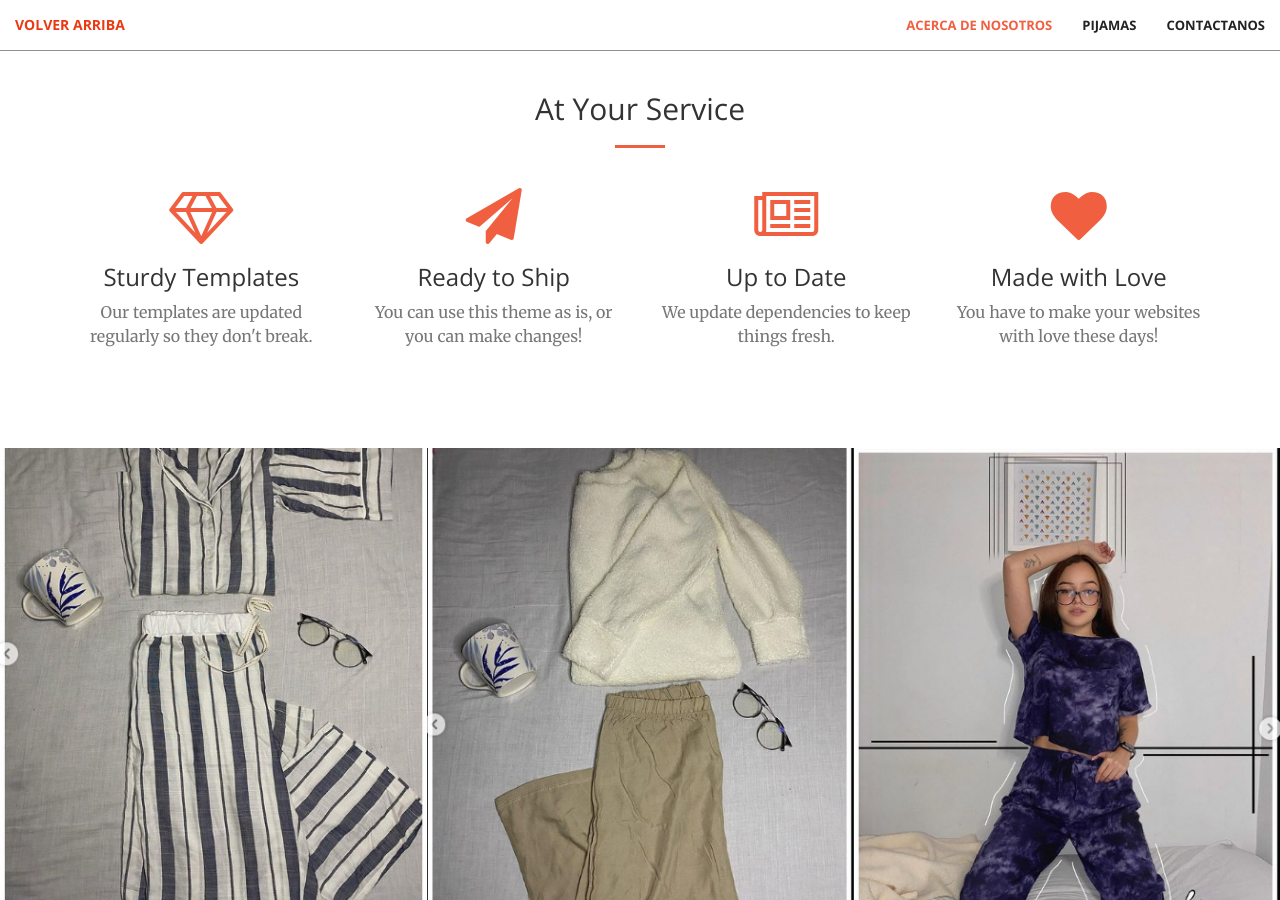
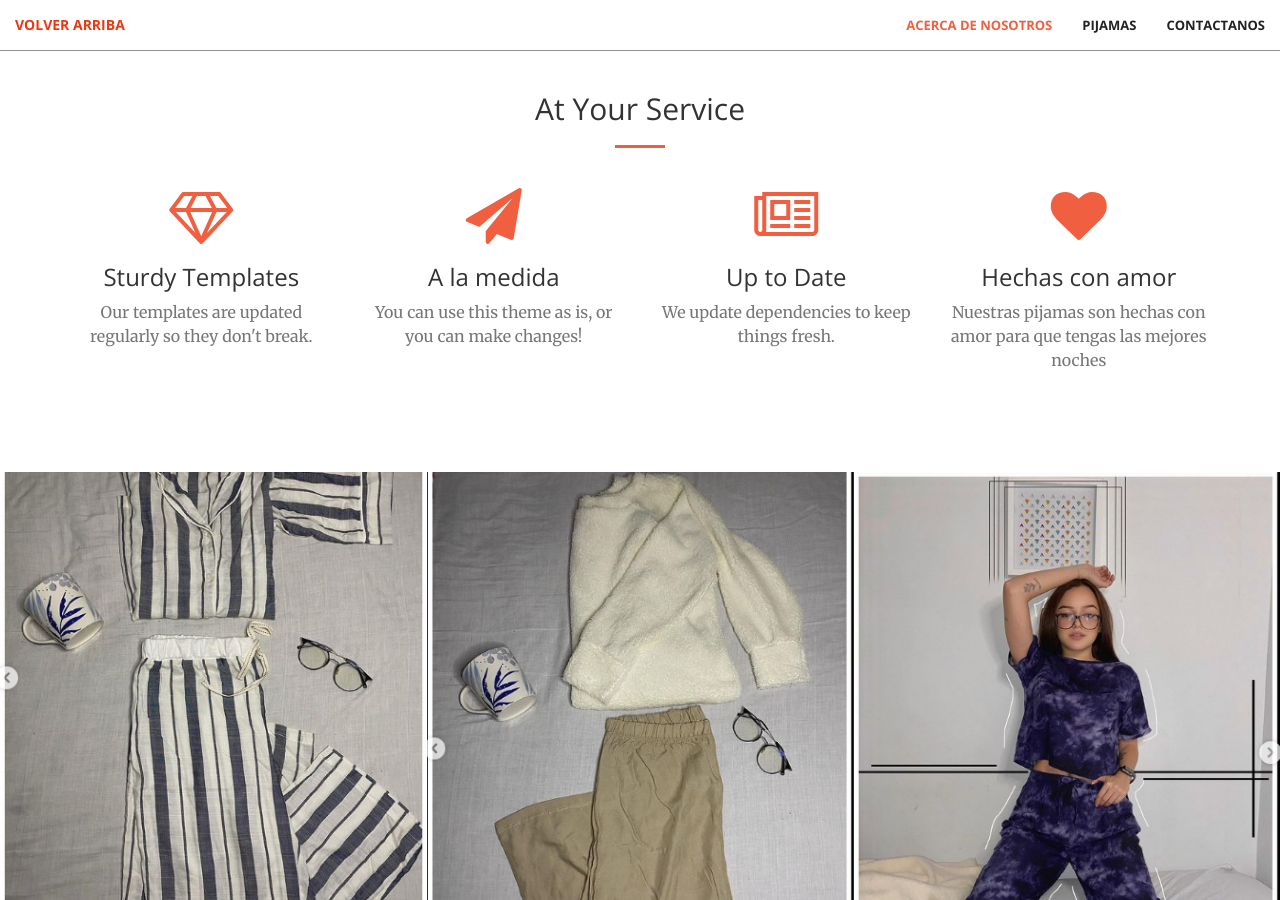
Before and after one commit to bellanochepijamas/bellanochepijamas.github.io, a Jekyll site: the page built from index.html, in a window 1280 px wide and 900 px high, scrolled down 1326 px. Built offline with Jekyll 4.4.1, drawn with Linux system fonts in a browser that asks for light colours.

Commit message:
prueba link

```diff
--- a/_includes/portfolio.html
+++ b/_includes/portfolio.html
@@ -7,10 +7,7 @@
                     <div class="portfolio-box-caption">
                         <div class="portfolio-box-caption-content">
                             <div class="project-category text-faded">
-                                Category
-                            </div>
-                            <div class="project-name">
-                                Project Name
+                                Las más vendidas
                             </div>
                         </div>
                     </div>
@@ -22,10 +19,9 @@
                     <div class="portfolio-box-caption">
                         <div class="portfolio-box-caption-content">
                             <div class="project-category text-faded">
-                                Category
-                            </div>
-                            <div class="project-name">
-                                Project Name
+                              <a href="mujeres.html">
+                                Para Mujeres
+                              </a>
                             </div>
                         </div>
                     </div>
@@ -37,10 +33,7 @@
                     <div class="portfolio-box-caption">
                         <div class="portfolio-box-caption-content">
                             <div class="project-category text-faded">
-                                Category
-                            </div>
-                            <div class="project-name">
-                                Project Name
+                                Para Hombres
                             </div>
                         </div>
                     </div>
--- a/_includes/services.html
+++ b/_includes/services.html
@@ -19,7 +19,7 @@
             <div class="col-lg-3 col-md-6 text-center">
                 <div class="service-box">
                     <i class="fa fa-4x fa-paper-plane wow bounceIn text-primary" data-wow-delay=".1s"></i>
-                    <h3>Ready to Ship</h3>
+                    <h3>A la medida</h3>
                     <p class="text-muted">You can use this theme as is, or you can make changes!</p>
                 </div>
             </div>
@@ -33,8 +33,8 @@
             <div class="col-lg-3 col-md-6 text-center">
                 <div class="service-box">
                     <i class="fa fa-4x fa-heart wow bounceIn text-primary" data-wow-delay=".3s"></i>
-                    <h3>Made with Love</h3>
-                    <p class="text-muted">You have to make your websites with love these days!</p>
+                    <h3>Hechas con amor</h3>
+                    <p class="text-muted">Nuestras pijamas son hechas con amor para que tengas las mejores noches</p>
                 </div>
             </div>
         </div>
--- /dev/null
+++ b/mujeres.html
@@ -0,0 +1,3 @@
+---
+layout: front
+---
```
Also changed, not shown: _layouts/portfolio.html (added, +13 -0 lines).
